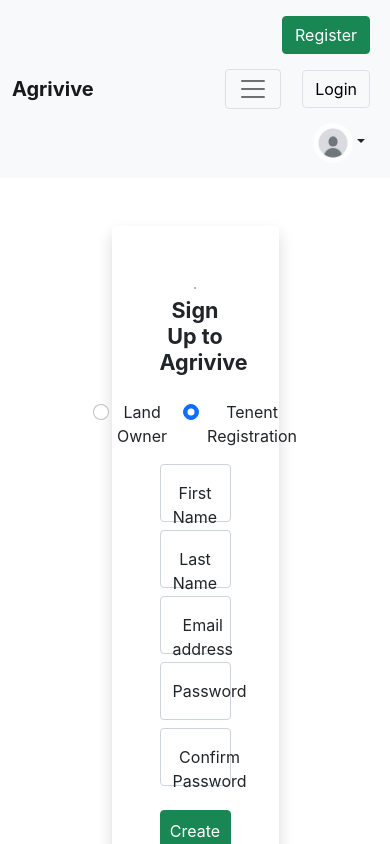
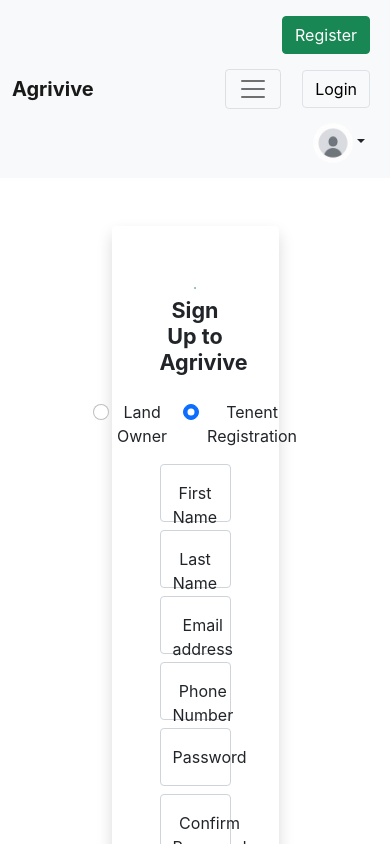
Before and after one commit to HariSirikonda/Agrivive, a React (Create React App) app: page /register in a window 390 px wide. Shown: the top 844 px of the page. Built offline with nearby package versions, Linux system fonts and the light colour scheme.

Commit message:
Added Phone number input to the register Page

```diff
--- a/src/components/home.js
+++ b/src/components/home.js
@@ -123,7 +123,7 @@ function Home() {
                     <div>
                         <h1 className='text-success'>Our Motive</h1>
                         <p>We started Agrivive with a strong motive to bring young youth into farming. Generally, people who were farmers throughout their life are making their children to study and do a decent IT job Nowadays. They usually hold a decent amount of land as they have farming history. Usually, what will happen, their children after growing up choces the IT job as their career. Now, the land they have since their fore fathers has now became Parmanently kept cropless. If Everyone is Doing so, who produces the food in India ?</p>
-                        <p><b>We have Decided to make those cropless lands to be filled with crops. Which in return gives us Food, Source of Money and Soil health.</b></p>
+                        <p><b>We have Decided to make those cropless lands to be filled with crops. Which in return gives us Food, Source of Money and Soil health for future generations to continue the process.</b></p>
                     </div>
                 </div>
                 <div className='w-25 p-2'>
--- a/src/components/register.js
+++ b/src/components/register.js
@@ -41,6 +41,10 @@ function Register(){
                                 <input type="email" className="form-control" id="Username" placeholder="name@example.com" />
                                 <label for="floatingInput">Email address</label>
                             </div>
+                            <div className="form-floating mb-2 ">
+                                <input type="email" className="form-control" id="Username" placeholder="name@example.com" />
+                                <label for="floatingInput">Phone Number</label>
+                            </div>
                             <div className="form-floating mb-2">
                                 <input type="password" className="form-control" id="Password" placeholder="Password" />
                                 <label for="floatingPassword">Password</label>
```
